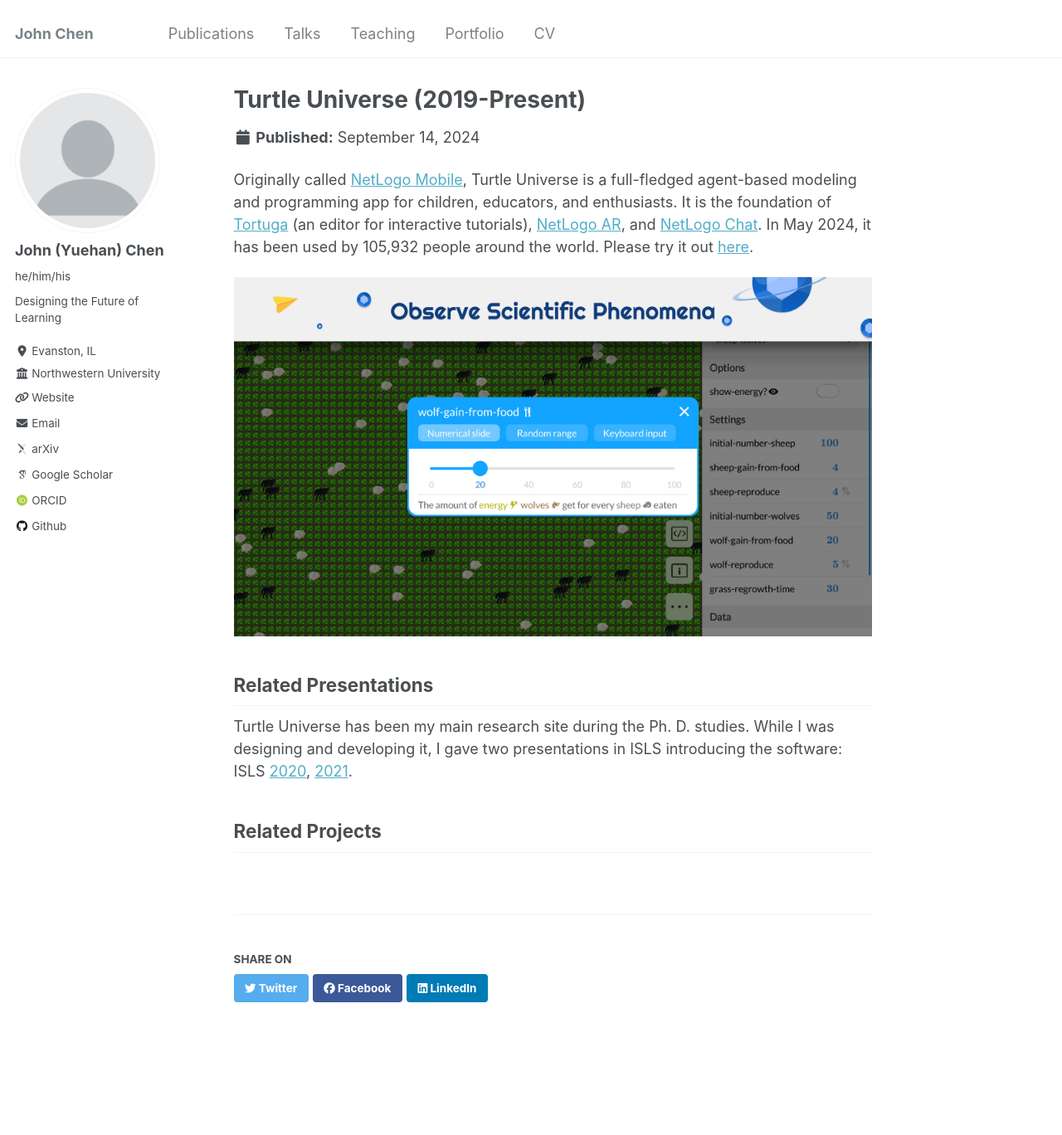
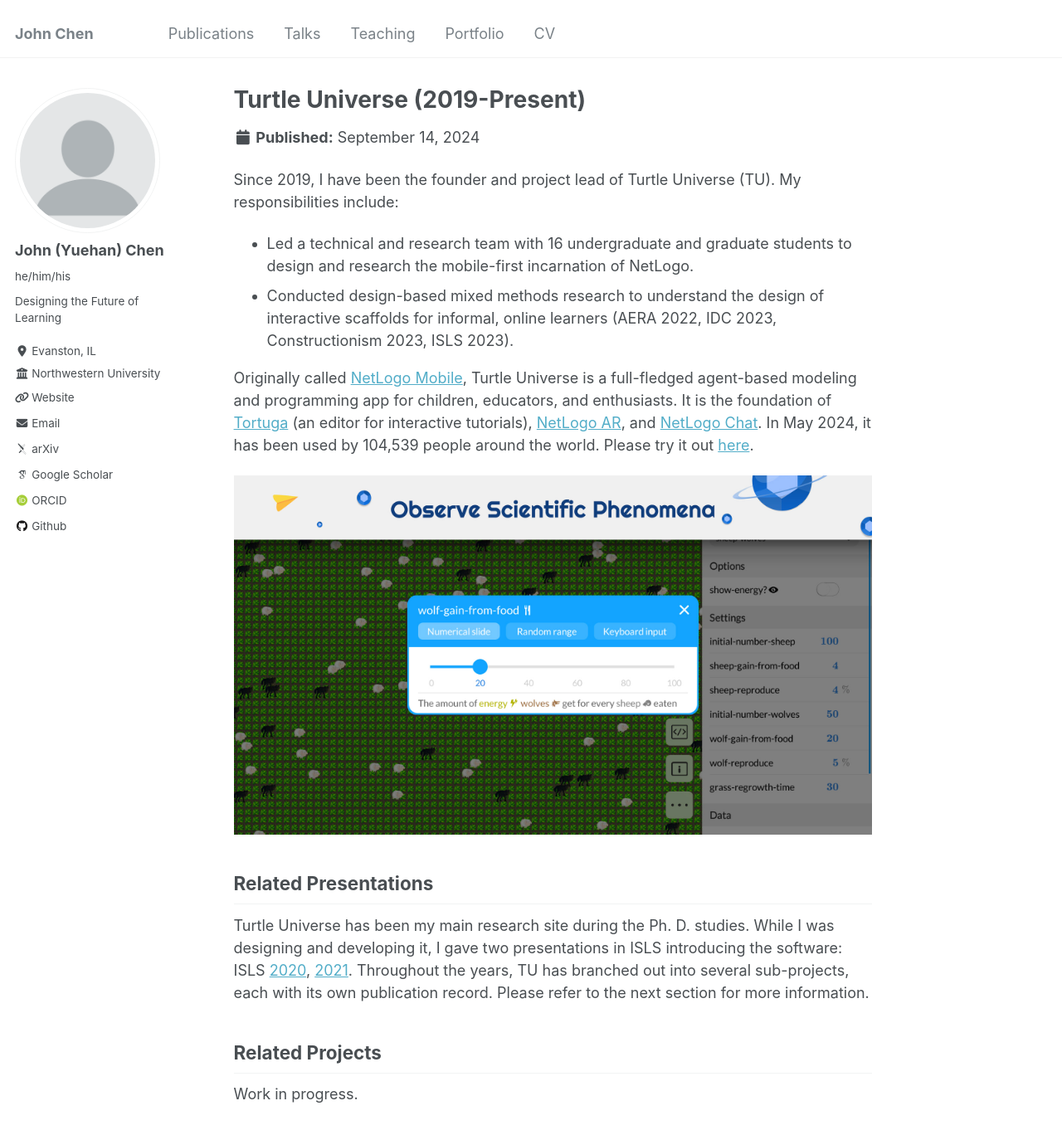
Before and after one commit to CIVITAS-John/website, a Jekyll site: the page built from _portfolio/turtle-universe.md, in a window 1280 px wide and 1400 px high. Shown: the top 1368 px of the window at 83% size. Built offline with Jekyll 4.4.1, drawn with Linux system fonts in a browser that asks for light colours; some web fonts are replaced.

Commit message:
Some more update on myself

```diff
--- a/_portfolio/turtle-universe.md
+++ b/_portfolio/turtle-universe.md
@@ -1,14 +1,19 @@
 ---
 title: "Turtle Universe (2019-Present)"
-excerpt: "A mobile incarnation of NetLogo, the most widely used agent-based modeling environment, Turtle Universe is dedicated to younger learners and educators on phones and tablets. Some highlights include built-in multilingual, block-based programming, and interactive tutorials. In May 2024, it has been used by 105,932 people around the world.<br/><br/><img src='/images/turtle-universe/screenshot-6.jpg' width='480'>"
+excerpt: "A mobile incarnation of NetLogo, the most widely used agent-based modeling environment, Turtle Universe is dedicated to younger learners and educators on phones and tablets. Some highlights include built-in multilingual, block-based programming, and interactive tutorials. In May 2024, it has been used by 104,539 people around the world.<br/><br/><img src='/images/turtle-universe/screenshot-6.jpg' width='480'>"
 collection: portfolio
 ---
 
-Originally called [NetLogo Mobile](/talks/2020-netlogo-mobile), Turtle Universe is a full-fledged agent-based modeling and programming app for children, educators, and enthusiasts. It is the foundation of [Tortuga](/portfolio/tortuga) (an editor for interactive tutorials), [NetLogo AR](/portfolio/netlogo-ar), and [NetLogo Chat](/portfolio/netlogo-chat). In May 2024, it has been used by 105,932 people around the world. Please try it out [here](https://turtlesim.com/products/turtle-universe/).
+Since 2019, I have been the founder and project lead of Turtle Universe (TU). My responsibilities include:
+- Led a technical and research team with 16 undergraduate and graduate students to design and research the mobile-first incarnation of NetLogo.
+- Conducted design-based mixed methods research to understand the design of interactive scaffolds for informal, online learners (AERA 2022, IDC 2023, Constructionism 2023, ISLS 2023).
+
+Originally called [NetLogo Mobile](/talks/2020-netlogo-mobile), Turtle Universe is a full-fledged agent-based modeling and programming app for children, educators, and enthusiasts. It is the foundation of [Tortuga](/portfolio/tortuga) (an editor for interactive tutorials), [NetLogo AR](/portfolio/netlogo-ar), and [NetLogo Chat](/portfolio/netlogo-chat). In May 2024, it has been used by 104,539 people around the world. Please try it out [here](https://turtlesim.com/products/turtle-universe/).
 
 ![A screenshot of Turtle Universe running the classical Wolf Sheep Predation model.](/images/turtle-universe/screenshot-2.jpg)
 
 ## Related Presentations
-Turtle Universe has been my main research site during the Ph. D. studies. While I was designing and developing it, I gave two presentations in ISLS introducing the software: ISLS [2020](/talks/2020-netlogo-mobile), [2021](/talks/2021-netlogo-mobile).
+Turtle Universe has been my main research site during the Ph. D. studies. While I was designing and developing it, I gave two presentations in ISLS introducing the software: ISLS [2020](/talks/2020-netlogo-mobile), [2021](/talks/2021-netlogo-mobile). Throughout the years, TU has branched out into several sub-projects, each with its own publication record. Please refer to the next section for more information.
 
 ## Related Projects
+Work in progress.
```
Also changed, not shown: _pages/about.md (+7 -1 lines), _portfolio/physics-lab.md (added, +24 -0 lines).
